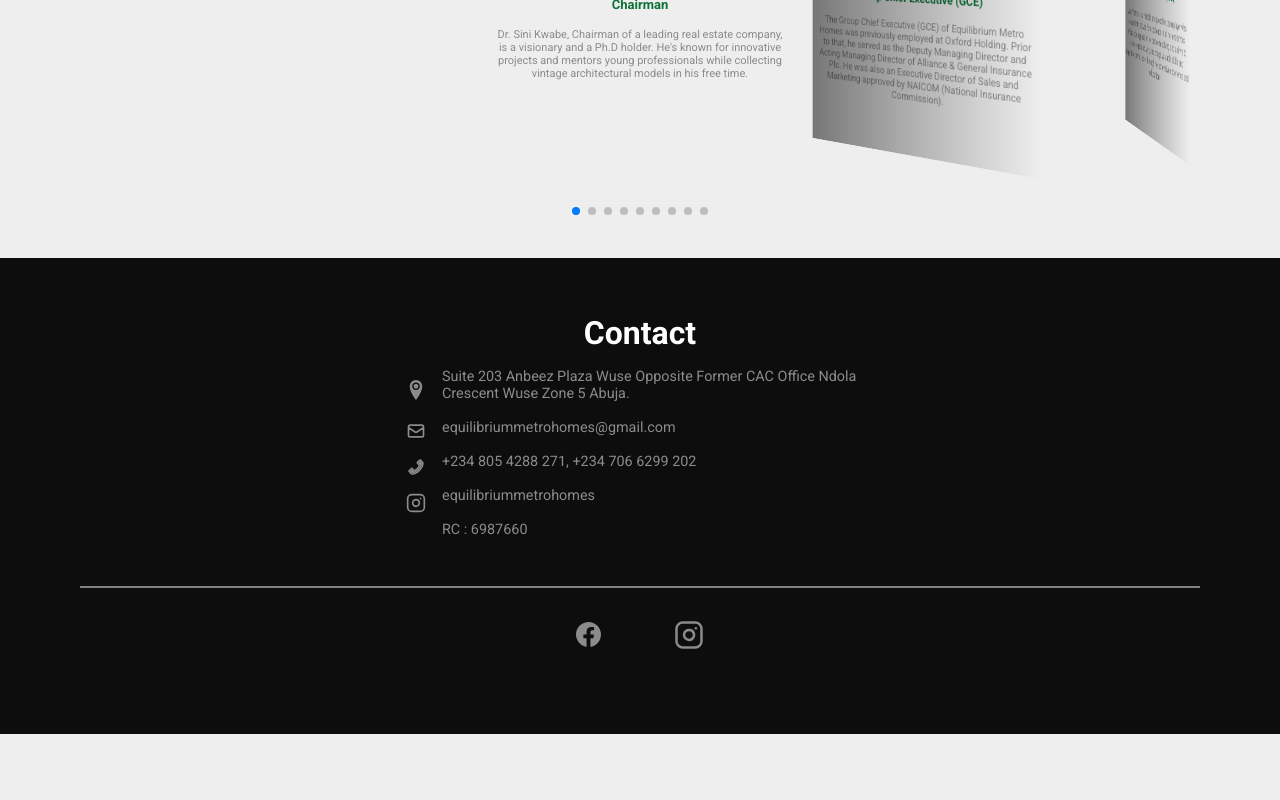
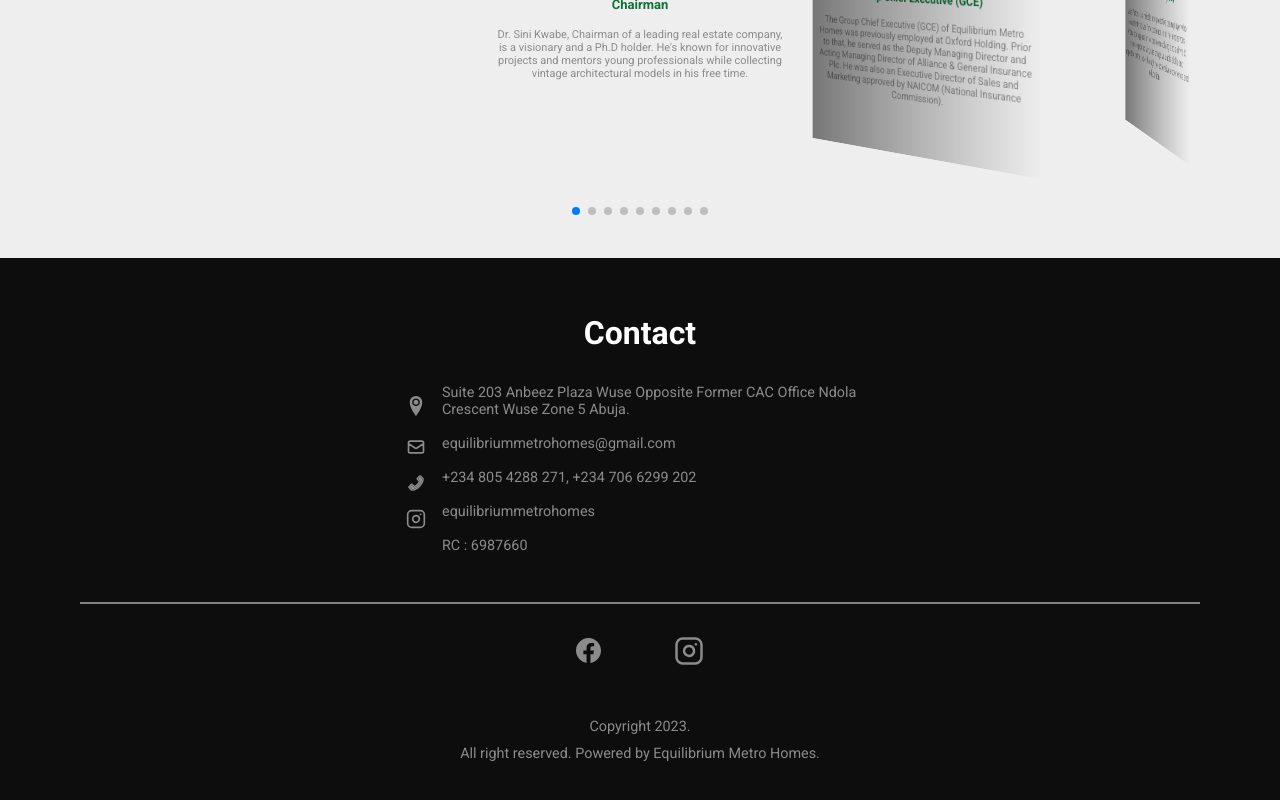
Before and after one commit to oluwolefsamson/equilibrium-website, a React (Create React App) app: page / in a window 1280 px wide. Shown: the part 3433-4233 px from the top of the page. Before the commit the page ends 4167 px from the top, so only its background shows below. Built offline with nearby package versions, Linux system fonts and the light colour scheme; some icons are missing.

Commit message:
first commit

```diff
--- a/src/components/Footer/Footer.css
+++ b/src/components/Footer/Footer.css
@@ -13,6 +13,7 @@
     text-align: center;
     margin-top: -1.5rem;
     color: #fff;
+    padding-bottom: 1rem;
 }
 
 .good {
@@ -63,6 +64,19 @@
     color: green;
 }
 
+.copyright {
+    display: flex;
+    flex-direction: column;
+    align-items: center;
+    justify-content: center;
+    padding-top: 3rem;
+    gap: 10px;
+}
+
+.copyright span:nth-child(2) {
+    text-align: center;
+}
+
 
 
 @media (max-width: 640px) {
--- a/src/components/Footer/Footer.jsx
+++ b/src/components/Footer/Footer.jsx
@@ -41,6 +41,11 @@ const Footer = () => {
           <a href="https://www.instagram.com/equilibriummetrohomes"><span><FiInstagram size={30} /></span></a>
         </div>
 
+        <div className='secondaryText copyright'>
+          <span>Copyright 2023.</span>
+          <span>All right reserved. Powered by Equilibrium Metro Homes.</span>
+        </div>
+
 
     </section>
   )
```
